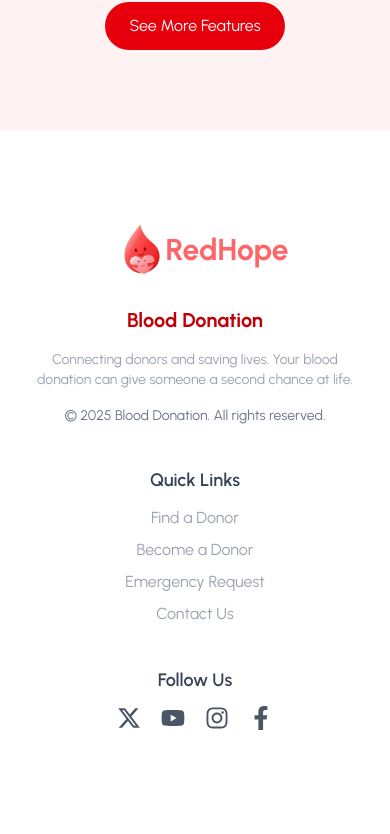
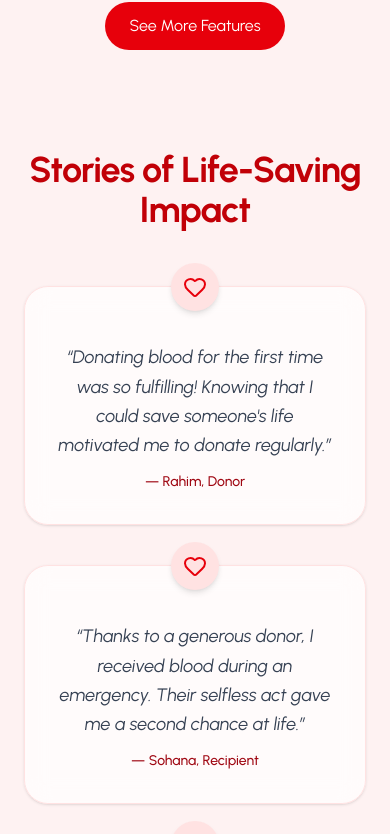
Before and after one commit to ZisanUlHaque/RedHope-Client, a React (Vite) app: page / in a window 390 px wide. Shown: the part 6256-7090 px from the top of the page. Before the commit the page ends 7026 px from the top, so only its background shows below. Built offline with nearby package versions, Linux system fonts and the light colour scheme; no server answers.

Commit message:
update Home page and add many more

```diff
--- a/src/pages/Home/Home.jsx
+++ b/src/pages/Home/Home.jsx
@@ -5,6 +5,7 @@ import ContactUs from './ContactUs';
 import Divider from './Divider';
 import HowItWorks from './HowItWorks';
 import BloodDonationFeatures from './BloodDonationFeatures';
+import TestimonialsSection from './TestimonialsSection';
 
 
 const Home = () => {
@@ -16,6 +17,7 @@ const Home = () => {
             <Divider></Divider>
             <HowItWorks></HowItWorks>
             <BloodDonationFeatures></BloodDonationFeatures>
+            <TestimonialsSection></TestimonialsSection>
         </div>
     );
 };
--- a/src/pages/Home/TestimonialsSection.jsx
+++ b/src/pages/Home/TestimonialsSection.jsx
@@ -0,0 +1,67 @@
+import React from 'react';
+import { motion } from "framer-motion";
+import { Heart, Users } from "lucide-react";
+
+const TestimonialsSection = () => {
+    const testimonials = [
+        {
+            name: "Rahim, Donor",
+            quote:
+                "Donating blood for the first time was so fulfilling! Knowing that I could save someone's life motivated me to donate regularly.",
+        },
+        {
+            name: "Sohana, Recipient",
+            quote:
+                "Thanks to a generous donor, I received blood during an emergency. Their selfless act gave me a second chance at life.",
+        },
+        {
+            name: "Karim, Volunteer",
+            quote:
+                "Being part of blood donation drives has been a rewarding experience. Helping connect donors and patients makes a real impact.",
+        },
+    ];
+
+    return (
+        <section className="overflow-hidden py-5 px-6 bg-red-50">
+
+            <div className="absolute inset-0 -z-10 bg-[radial-gradient(circle_at_bottom_left,rgba(248,113,113,0.12),transparent_60%)]"></div>
+
+            <motion.h2
+                initial={{ opacity: 0, y: 30 }}
+                whileInView={{ opacity: 1, y: 0 }}
+                transition={{ duration: 0.7 }}
+                className="text-4xl md:text-5xl font-bold text-center mb-14 text-red-700 tracking-tight"
+            >
+                Stories of Life-Saving Impact
+            </motion.h2>
+
+            <div className="max-w-6xl mx-auto grid md:grid-cols-3 gap-10">
+                {testimonials.map((t, i) => (
+                    <motion.div
+                        key={i}
+                        initial={{ opacity: 0, y: 30 }}
+                        whileInView={{ opacity: 1, y: 0 }}
+                        transition={{ duration: 0.6, delay: i * 0.15 }}
+                        whileHover={{
+                            scale: 1.05,
+                            boxShadow: "0px 15px 35px rgba(248,113,113,0.25)",
+                        }}
+                        className="relative bg-white/70 backdrop-blur-md border border-red-100 rounded-3xl shadow-sm p-8 text-center hover:bg-white/90 transition-all"
+                    >
+                        <div className="absolute -top-6 left-1/2 -translate-x-1/2 bg-red-100 p-3 rounded-full shadow-md">
+                            <Heart className="w-6 h-6 text-red-600" />
+                        </div>
+
+                        <p className="italic text-gray-700 mt-6 mb-3 text-lg leading-relaxed">
+                            “{t.quote}”
+                        </p>
+                        <p className="text-sm font-medium text-red-800">— {t.name}</p>
+                    </motion.div>
+                ))}
+            </div>
+            <div className="mt-20 h-px bg-gradient-to-r from-transparent via-red-200 to-transparent"></div>
+        </section>
+    );
+};
+
+export default TestimonialsSection;
```
